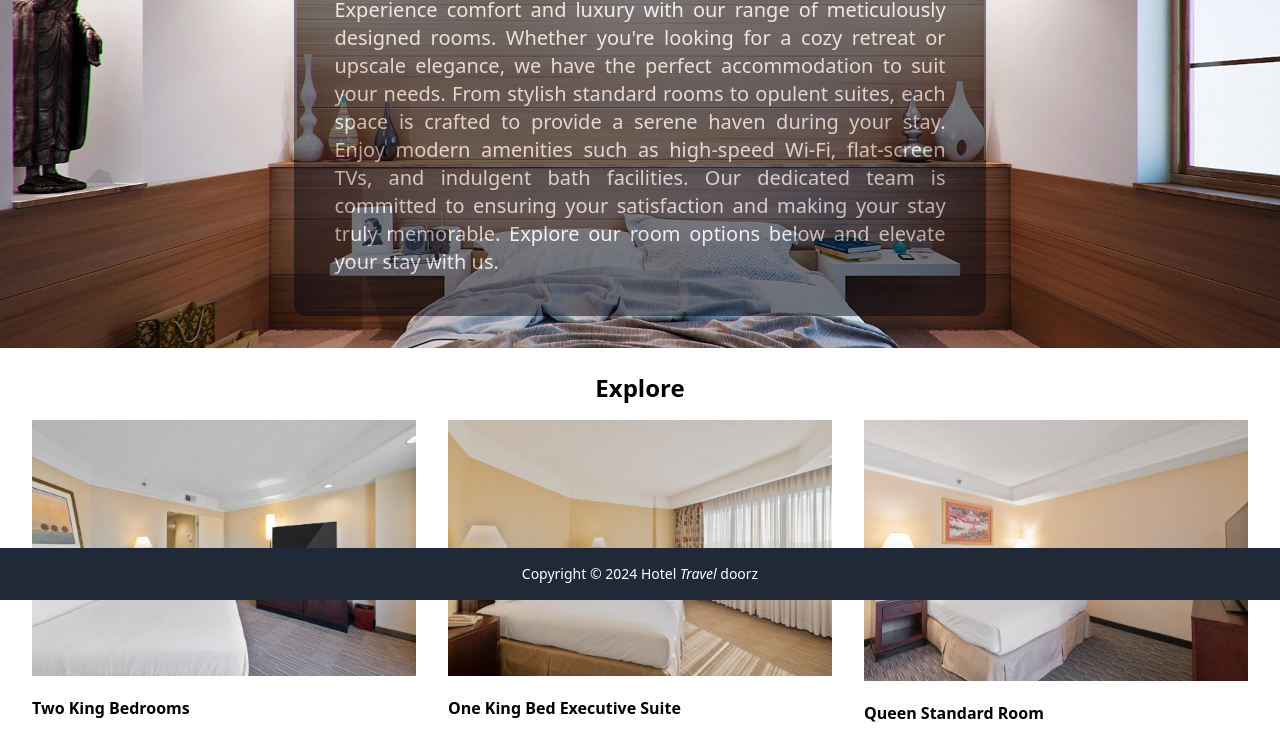
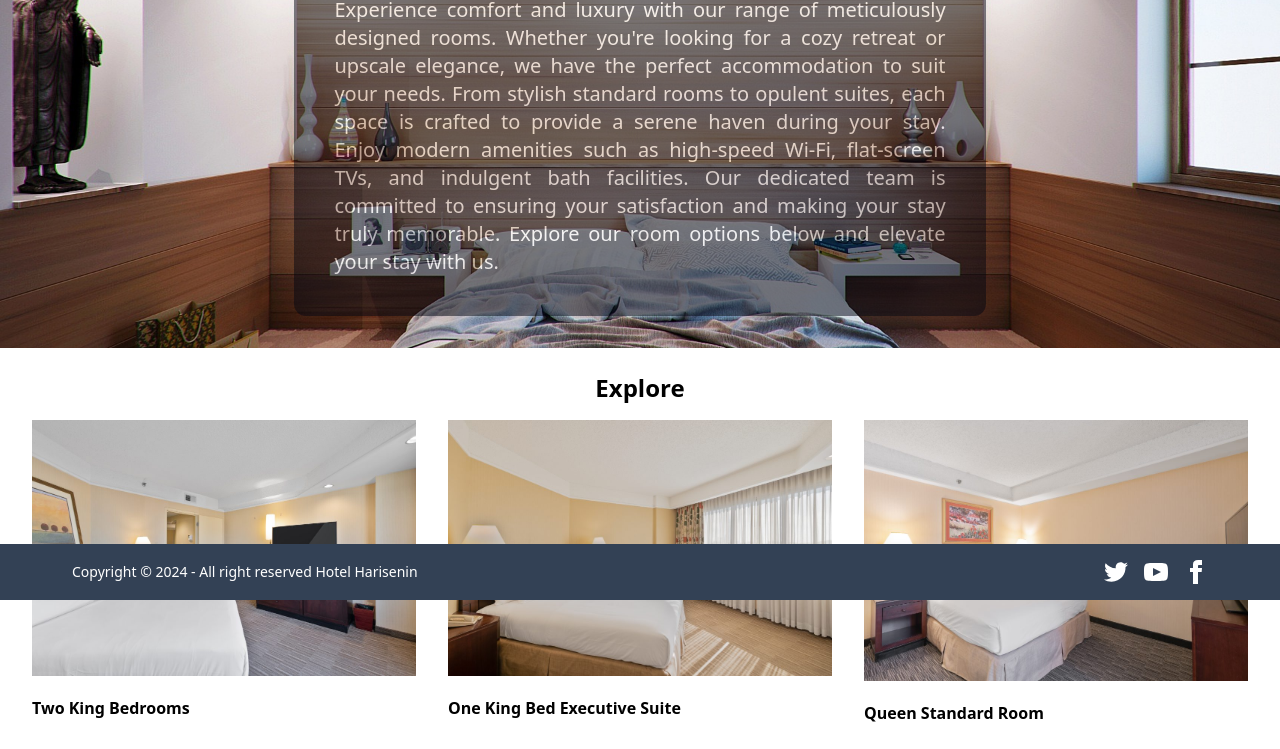
Before and after one commit to Chotifz/Hotel-harisenin, a website: page public/rooms.html in a window 1280 px wide. Shown: the part 200-949 px from the top of the page. Drawn offline with Linux system fonts and the light colour scheme.

Commit message:
Change fixes to random footer and navbar (for navbar still have to fixed some have dropdown some are not)

```diff
--- a/public/rooms.html
+++ b/public/rooms.html
@@ -1,11 +1,13 @@
 <!DOCTYPE html>
 <html lang="en">
+
 <head>
   <meta charset="UTF-8" />
   <meta name="viewport" content="width=device-width, initial-scale=1.0" />
   <title>Rooms - Harisenin Hotel</title>
   <link rel="stylesheet" href="css/styles.css" />
 </head>
+
 <body class="bg-white">
   <!-- Header -->
   <header>
@@ -13,25 +15,12 @@
       <div class="navbar-start">
         <div class="dropdown">
           <div tabindex="0" role="button" class="btn btn-ghost lg:hidden">
-              <svg
-                xmlns="http://www.w3.org/2000/svg"
-                class="h-5 w-5"
-                fill="none"
-                viewBox="0 0 24 24"
-                stroke="currentColor"
-              >
-                <path
-                  stroke-linecap="round"
-                  stroke-linejoin="round"
-                  stroke-width="2"
-                  d="M4 6h16M4 12h8m-8 6h16"
-                />
+            <svg xmlns="http://www.w3.org/2000/svg" class="h-5 w-5" fill="none" viewBox="0 0 24 24"
+              stroke="currentColor">
+              <path stroke-linecap="round" stroke-linejoin="round" stroke-width="2" d="M4 6h16M4 12h8m-8 6h16" />
             </svg>
           </div>
-            <ul
-              tabindex="0"
-              class="menu menu-sm dropdown-content mt-3 z-[1] p-2 shadow bg-base-100 rounded-box w-52"
-            >
+          <ul tabindex="0" class="menu menu-sm dropdown-content mt-3 z-[1] p-2 shadow bg-base-100 rounded-box w-52">
             <li><a href="index.html">Home</a></li>
             <li>
               <a href="about.html">About</a>
@@ -49,8 +38,8 @@
       <div class="navbar-center hidden lg:flex">
         <ul class="menu menu-horizontal px-1">
           <li><a href="index.html">Home</a></li>
+          <li><a href="rooms.html">Rooms</a></li>
           <li><a href="about.html">About</a></li>
-            <li><a href="rooms.html">Rooms</a></li>
           <li><a href="services.html">Services</a></li>
           <li><a href="contact.html">Contact</a></li>
         </ul>
@@ -62,15 +51,11 @@
   </header>
   <!-- End Header -->
   <main class="">
-      <section
-        class="w-full min-h-[60vh] max-h[60vh] flex justify-center bg-red-200 mb-6 bg-cover bg-no-repeat bg-center"
-        style="background-image: url(img/bedroom-002.jpg)"
-      >
+    <section class="w-full min-h-[60vh] max-h[60vh] flex justify-center bg-red-200 mb-6 bg-cover bg-no-repeat bg-center"
+      style="background-image: url(img/bedroom-002.jpg)">
       <div class="h-full- w-[90%] my-8 flex justify-center">
         <div class="w-[60%] flex flex-col justify-center text-center">
-            <div
-              class="bg-gray-950 opacity-50 rounded-xl py-10 text-white hover:text-white"
-            >
+          <div class="bg-gray-950 opacity-50 rounded-xl py-10 text-white hover:text-white">
             <h1 class="text-4xl mb-4">Discover Our Rooms!</h1>
             <p class="text-justify text-xl font-light px-10">
               Experience comfort and luxury with our range of meticulously
@@ -92,9 +77,7 @@
       <h1 class="text-center text-2xl text-black font-semibold mb-4">
         Explore
       </h1>
-        <div
-          class="max-m[70%] h-full flex flex-wrap mx-8 justify-center gap-8 pb-20"
-        >
+      <div class="max-m[70%] h-full flex flex-wrap mx-8 justify-center gap-8 pb-20">
         <div id="room1" class="flex flex-col">
           <div class="w-96 h-auto text-black">
             <div id="img" class="mb-5">
@@ -109,10 +92,7 @@
               on one of our premium LED TVs. This suite ensures that everyone
               enjoys the room they require in a truly lavish manner.
             </p>
-              <button
-                id="payment"
-                class="bg-slate-800 hover:bg-slate-900 text-white p-3 rounded-lg text-sm font-bold"
-              >
+            <button id="payment" class="bg-slate-800 hover:bg-slate-900 text-white p-3 rounded-lg text-sm font-bold">
               Check Availability
             </button>
           </div>
@@ -132,10 +112,7 @@
               accommodating up to four individuals. A Complimentary American
               Breakfast Buffet is also included.
             </p>
-              <button
-                id="payment"
-                class="bg-slate-800 hover:bg-slate-900 text-white p-3 rounded-lg text-sm font-bold"
-              >
+            <button id="payment" class="bg-slate-800 hover:bg-slate-900 text-white p-3 rounded-lg text-sm font-bold">
               Check Availability
             </button>
           </div>
@@ -156,10 +133,7 @@
               fantastic option for those seeking affordable travel without
               compromising essential amenities.
             </p>
-              <button
-                id="payment"
-                class="bg-slate-800 hover:bg-slate-900 text-white p-3 rounded-lg text-sm font-bold"
-              >
+            <button id="payment" class="bg-slate-800 hover:bg-slate-900 text-white p-3 rounded-lg text-sm font-bold">
               Check Availability
             </button>
           </div>
@@ -180,10 +154,7 @@
               choice for those seeking budget-friendly travel without
               compromising essential amenities.
             </p>
-              <button
-                id="payment"
-                class="bg-slate-800 hover:bg-slate-900 text-white p-3 rounded-lg text-sm font-bold"
-              >
+            <button id="payment" class="bg-slate-800 hover:bg-slate-900 text-white p-3 rounded-lg text-sm font-bold">
               Check Availability
             </button>
           </div>
@@ -202,10 +173,7 @@
               and convenient suite guarantees ample space for everyone to
               relax and unwind.
             </p>
-              <button
-                id="payment"
-                class="bg-slate-800 hover:bg-slate-900 text-white p-3 rounded-lg text-sm font-bold"
-              >
+            <button id="payment" class="bg-slate-800 hover:bg-slate-900 text-white p-3 rounded-lg text-sm font-bold">
               Check Availability
             </button>
           </div>
@@ -225,10 +193,7 @@
               equipped with a marble vanity and premium amenities for your
               enjoyment.
             </p>
-              <button
-                id="payment"
-                class="bg-slate-800 hover:bg-slate-900 text-white p-3 rounded-lg text-sm font-bold"
-              >
+            <button id="payment" class="bg-slate-800 hover:bg-slate-900 text-white p-3 rounded-lg text-sm font-bold">
               Check Availability
             </button>
           </div>
@@ -247,10 +212,7 @@
               premium amenities to enhance the experience for the whole
               family.
             </p>
-              <button
-                id="payment"
-                class="bg-slate-800 hover:bg-slate-900 text-white p-3 rounded-lg text-sm font-bold"
-              >
+            <button id="payment" class="bg-slate-800 hover:bg-slate-900 text-white p-3 rounded-lg text-sm font-bold">
               Check Availability
             </button>
           </div>
@@ -269,10 +231,7 @@
               to four guests and is equipped with premium amenities to enhance
               the experience for the whole family.
             </p>
-              <button
-                id="payment"
-                class="bg-slate-800 hover:bg-slate-900 text-white p-3 rounded-lg text-sm font-bold"
-              >
+            <button id="payment" class="bg-slate-800 hover:bg-slate-900 text-white p-3 rounded-lg text-sm font-bold">
               Check Availability
             </button>
           </div>
@@ -283,12 +242,33 @@
       <div class=""></div>
     </section>
   </main>
-    <footer class="w-full bottom-0 fixed bg-gray-800 text-white py-4">
-      <div class="container mx-auto text-center">
-        <p class="text-sm">
-          Copyright &copy; 2024 Hotel <span><i>Travel</i></span> doorz
-        </p>
-      </div>
+  <!--footer-->
+  <footer class="footer fixed bottom-0 items-center p-4 bg-slate-700 text-white">
+    <aside class="items-center grid-flow-col ml-14">
+      <p>Copyright © 2024 - All right reserved Hotel Harisenin</p>
+    </aside>
+    <nav class="grid-flow-col gap-4 md:place-self-center md:justify-self-end mr-14">
+      <a><svg xmlns="http://www.w3.org/2000/svg" width="24" height="24" viewBox="0 0 24 24"
+          class="fill-current fill-white">
+          <path
+            d="M24 4.557c-.883.392-1.832.656-2.828.775 1.017-.609 1.798-1.574 2.165-2.724-.951.564-2.005.974-3.127 1.195-.897-.957-2.178-1.555-3.594-1.555-3.179 0-5.515 2.966-4.797 6.045-4.091-.205-7.719-2.165-10.148-5.144-1.29 2.213-.669 5.108 1.523 6.574-.806-.026-1.566-.247-2.229-.616-.054 2.281 1.581 4.415 3.949 4.89-.693.188-1.452.232-2.224.084.626 1.956 2.444 3.379 4.6 3.419-2.07 1.623-4.678 2.348-7.29 2.04 2.179 1.397 4.768 2.212 7.548 2.212 9.142 0 14.307-7.721 13.995-14.646.962-.695 1.797-1.562 2.457-2.549z">
+          </path>
+        </svg>
+      </a>
+      <a><svg xmlns="http://www.w3.org/2000/svg" width="24" height="24" viewBox="0 0 24 24"
+          class="fill-current  fill-white">
+          <path
+            d="M19.615 3.184c-3.604-.246-11.631-.245-15.23 0-3.897.266-4.356 2.62-4.385 8.816.029 6.185.484 8.549 4.385 8.816 3.6.245 11.626.246 15.23 0 3.897-.266 4.356-2.62 4.385-8.816-.029-6.185-.484-8.549-4.385-8.816zm-10.615 12.816v-8l8 3.993-8 4.007z">
+          </path>
+        </svg></a>
+      <a><svg xmlns="http://www.w3.org/2000/svg" width="24" height="24" viewBox="0 0 24 24"
+          class="fill-current  fill-white">
+          <path
+            d="M9 8h-3v4h3v12h5v-12h3.642l.358-4h-4v-1.667c0-.955.192-1.333 1.115-1.333h2.885v-5h-3.808c-3.596 0-5.192 1.583-5.192 4.615v3.385z">
+          </path>
+        </svg></a>
+    </nav>
   </footer>
 </body>
+
 </html>
```
Also changed, not shown: public/about.html (+1 -1 lines), public/contact.html (+6 -5 lines), public/index.html (+1 -1 lines), public/login.html (+8 -5 lines), public/payment.html (+1 -1 lines), public/service1.html (+1 -1 lines), public/service2.html (+2 -2 lines), public/service3.html (+2 -4 lines), public/services.html (+8 -5 lines). Lines whose indentation alone changed are shown as unchanged.
